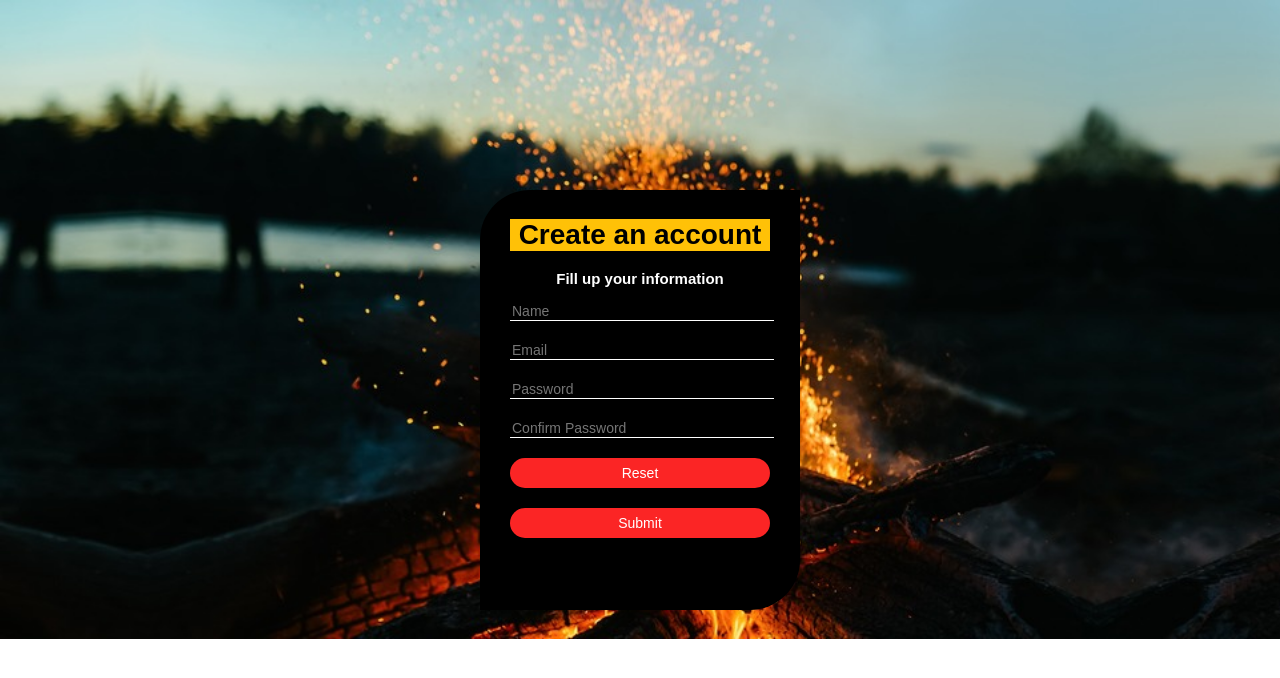
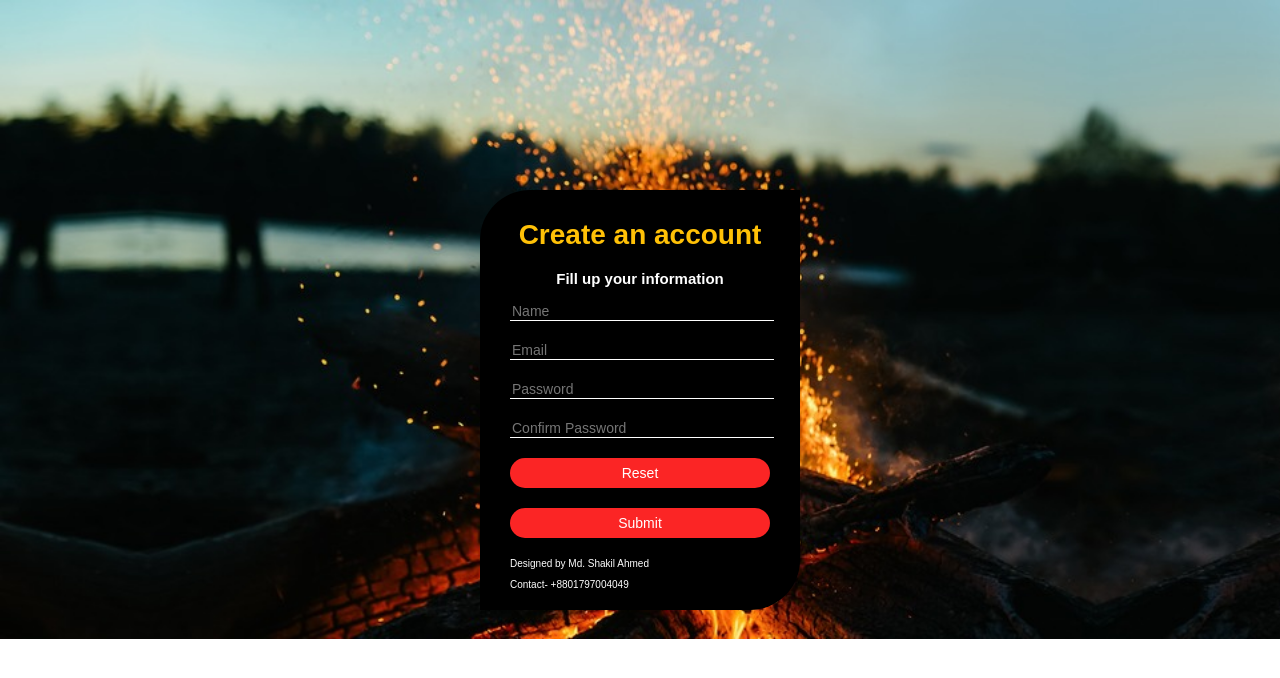
Before and after one commit to shakil4049/my-second-repo, a plain HTML site: page index.html in a window 1280 px wide. In both pictures the pointer is over the element "Create an account". Drawn offline with Linux system fonts and the light colour scheme.

Commit message:
name added

```diff
--- a/index.html
+++ b/index.html
@@ -41,8 +41,10 @@
         </div>
         <div class="div-space">
           <input type="submit" name="Submit" />
-        </div>
-      </div>
     </form>
+  </div>
+  <p>Designed by Md. Shakil Ahmed</p>
+  <p>Contact- +8801797004049</p>
+  </div>
   </body>
 </html>
--- a/style.css
+++ b/style.css
@@ -71,11 +71,17 @@ h3 {
 }
 h1:hover {
   cursor: pointer;
-  background: #ffc107;
-  color: #000;
+  color: #ffc107;
 }
 h3:hover {
   cursor: pointer;
-  background: #ffc107;
-  color: #000;
+  color: #ffc107;
 }
+p {
+  font-size: 10px;
+}
+p:hover {
+  font-size: 10px;
+  cursor: pointer;
+  color: #ffc107;
+}
```
